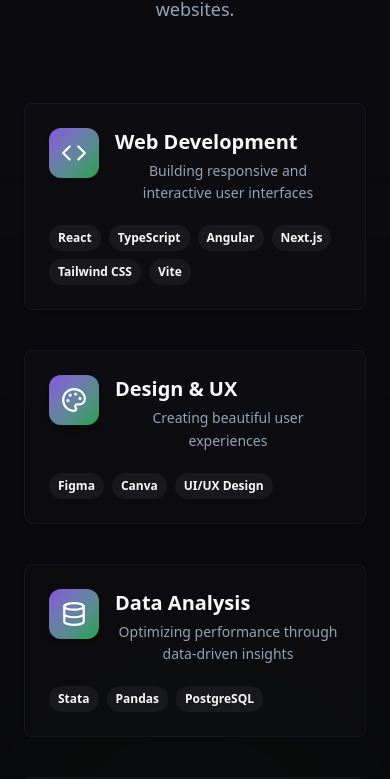
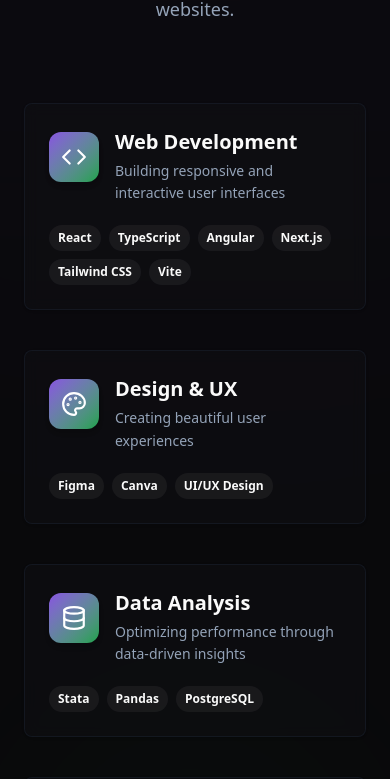
Before and after one commit to Juliasmitjes/juliasmitjes.github.io, a React (Vite) app: page / in a window 390 px wide. Shown: the part 1316-2095 px from the top of the page. Built offline with nearby package versions, Linux system fonts and the light colour scheme.

Commit message:
mobile friendly

```diff
--- a/src/components/Hero.tsx
+++ b/src/components/Hero.tsx
@@ -17,17 +17,16 @@ const Hero = () => {
 
   return (
    <section className="relative min-h-screen overflow-hidden bg-background text-foreground">
-      {/* Background layers */}
+
       <div
         className="absolute inset-0 bg-cover bg-center opacity-30"
         style={{ backgroundImage: `url(${heroImage})` }}
       />
       <div className="absolute inset-0 bg-gradient-to-br from-background via-background/80 to-transparent" />
 
-        {/* Content layout */}
         <div className="relative z-10 container mx-auto flex flex-col md:flex-row items-center justify-between gap-16 px-6 py-32">
 
-          {/* Left column — text */}
+
           <div className="flex-1 text-left animate-fade-in">
             <p className="text-sm uppercase tracking-widest text-primary font-semibold mb-3">
               Hi, I’m Julia —
--- a/src/components/Navigation.tsx
+++ b/src/components/Navigation.tsx
@@ -44,7 +44,7 @@ const Navigation = () => {
           &lt;MyPortfolio /&gt;
           </div>
 
-          {/* Desktop Navigation */}
+          {/* Desktop */}
           <div className="hidden md:flex items-center gap-8">
             {navItems.map((item) => (
               <button
@@ -63,7 +63,7 @@ const Navigation = () => {
             </Button>
           </div>
 
-          {/* Mobile Menu Button */}
+          {/* Mobiel */}
           <Button
             variant="outline"
             size="sm"
@@ -74,7 +74,6 @@ const Navigation = () => {
           </Button>
         </div>
 
-        {/* Mobile Navigation */}
         {isMobileMenuOpen && (
           <div className="md:hidden bg-card/90 backdrop-blur-md border-t border-border/50 py-4">
             <div className="flex flex-col gap-4">
@@ -88,7 +87,9 @@ const Navigation = () => {
                 </button>
               ))}
               <div className="px-4">
-                <Button size="sm" className="w-full bg-primary hover:bg-primary/80">
+                <Button size="sm"
+                className="w-full bg-primary hover:bg-primary/80"
+                onClick={() => scrollToSection("#contact")}>
                   Hire me
                 </Button>
               </div>
--- a/src/components/Skills.tsx
+++ b/src/components/Skills.tsx
@@ -40,7 +40,7 @@ const Skills = () => {
   </div>
 
   <div className="relative z-10 max-w-6xl mx-auto">
-    {/* Header */}
+
     <div className="text-center mb-20">
       <h2 className="text-4xl md:text-5xl font-bold text-foreground mb-6 text-glow">
         Skills & Expertise
@@ -51,7 +51,7 @@ const Skills = () => {
       </p>
     </div>
 
-    {/* Skill grid */}
+
     <div className="grid sm:grid-cols-2 gap-10">
       {skillCategories.map((category, index) => {
         const isLeftColumn = index % 2 === 0;
@@ -67,18 +67,18 @@ const Skills = () => {
               className={`group relative p-6 bg-card/50 border border-border/40 backdrop-blur-sm
                 transition-all duration-500 hover:-translate-y-2 hover:shadow-xl hover:border-primary/60`}
             >
-              {/* Glow effect on hover */}
+
           <div className="absolute inset-0 opacity-0 group-hover:opacity-100 transition-opacity duration-500 bg-gradient-to-r from-primary/10 to-accent/10 blur-xl rounded-3xl" />
 
-          <div className="relative flex items-start gap-4 mb-5">
-            <div className="p-3 rounded-xl bg-gradient-to-br from-primary to-accent text-white shadow-md">
+          <div className="relative flex items-start gap-4 mb-5 ">
+            <div className="p-3 rounded-xl bg-gradient-to-br from-primary to-accent text-white mt-1 sm:mt-0 shadow-md">
               <category.icon size={26} />
             </div>
             <div>
               <h3 className="text-xl font-semibold mb-1 text-foreground text-start">
                 {category.title}
               </h3>
-              <p className="text-muted-foreground text-sm leading-relaxed">
+              <p className="text-muted-foreground text-start text-sm leading-relaxed">
                 {category.description}
               </p>
             </div>
```
